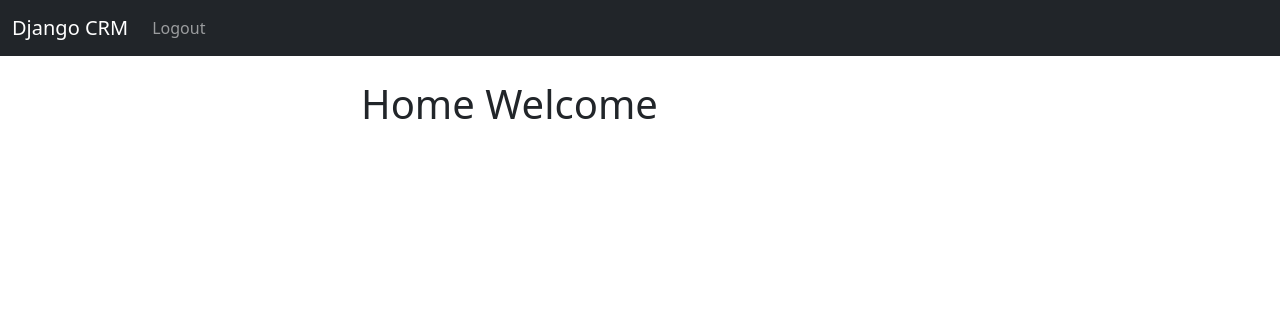
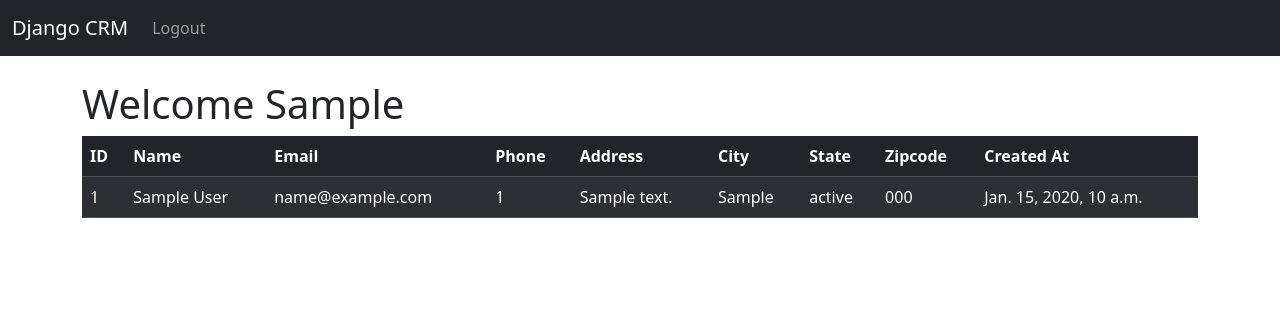
Before and after one commit to joshwaoti/django-crm, a Django app: page / in a window 1280 px wide. Shown: the top 316 px of the page. Run offline with Django 4.2, Linux system fonts and the light colour scheme; a user stored in the database is signed in; tables that the repository leaves empty hold one stand-in row (values such as "Sample post").

Commit message:
working on bootsrap tabels

```diff
--- a/website/admin.py
+++ b/website/admin.py
@@ -1,3 +1,6 @@
 from django.contrib import admin
+from .models import Record
+# Register your models here.
 
-# Register your models here.
+
+admin.site.register(Record)
--- a/website/models.py
+++ b/website/models.py
@@ -3,7 +3,7 @@ from django.contrib.auth.models import User
 # Create your models here.
 
 
-class Records(models.Model):
+class Record(models.Model):
     created_at = models.DateTimeField(auto_now_add=True)
     first_name = models.CharField(max_length=50)
     email = models.EmailField()
--- a/website/templates/home.html
+++ b/website/templates/home.html
@@ -5,11 +5,48 @@
 {% endblock title %}
 
 {% block content %}
-<div class="col-md-6 offset-md-3">
 
     {% if user.is_authenticated %}
 
-    <h1>Home Welcome</h1>
+    <h1>Welcome {{request.user.first_name}}</h1>
+      <table class="table table-dark table-striped table-hover">
+        <thead>
+          <tr>
+            <th scope="col">ID</th>
+            <th scope="col">Name</th>
+            <th scope="col">Email</th>
+            <th scope="col">Phone</th>
+            <th scope="col">Address</th>
+            <th scope="col">City</th>
+            <th scope="col">State</th>
+            <th scope="col">Zipcode</th>
+            <th scope="col">Created At</th>
+          </tr>
+        </thead>
+        <tbody>
+
+            {% if records %}
+
+            {% for record in records %}
+            <tr>
+              <td>{{record.id}}</td>
+              <td>{{record.first_name}}
+              {{record.last_name}}</td>
+              <td>{{record.email}}</td>
+              <td>{{record.phone}}</td>
+              <td>{{record.address}}</td>
+              <td>{{record.city}}</td>
+              <td>{{record.state}}</td>
+              <td>{{record.zipcode}}</td>
+              <td>{{record.created_at}}</td>
+            </tr>
+            {% endfor %}
+            {% endif %}
+
+        </tbody>
+      </table>
+
+
     {% else %}
     <h1>Login</h1>
     <br>
@@ -28,5 +65,4 @@
 
     </form>
     {% endif %}
-</div>
 {% endblock content %}
--- a/website/views.py
+++ b/website/views.py
@@ -2,11 +2,16 @@ from django.shortcuts import render, redirect
 from django.contrib.auth import authenticate, login, logout
 from django.contrib import messages
 from .forms import SignUpForm
+from .models import Record
+
 
 # Create your views here.
 
 
 def home(request):
+
+    records = Record.objects.all()
+    # user = request.user
 
         #Check to see if loggin in
     if request.method == 'POST':
@@ -23,9 +28,14 @@ def home(request):
         else:
             messages.error(request, "There was an error trying to log you in, try again ...")
             return render(request, 'home.html', {})
+    user = request.user
+    context = {
+          'records': records,
+          'user' : user,
+    }
 
 
-    return render(request, 'home.html', {})
+    return render(request, 'home.html', context)
 
 
 
```
Also changed, not shown: website/migrations/0002_rename_records_record.py (added).
